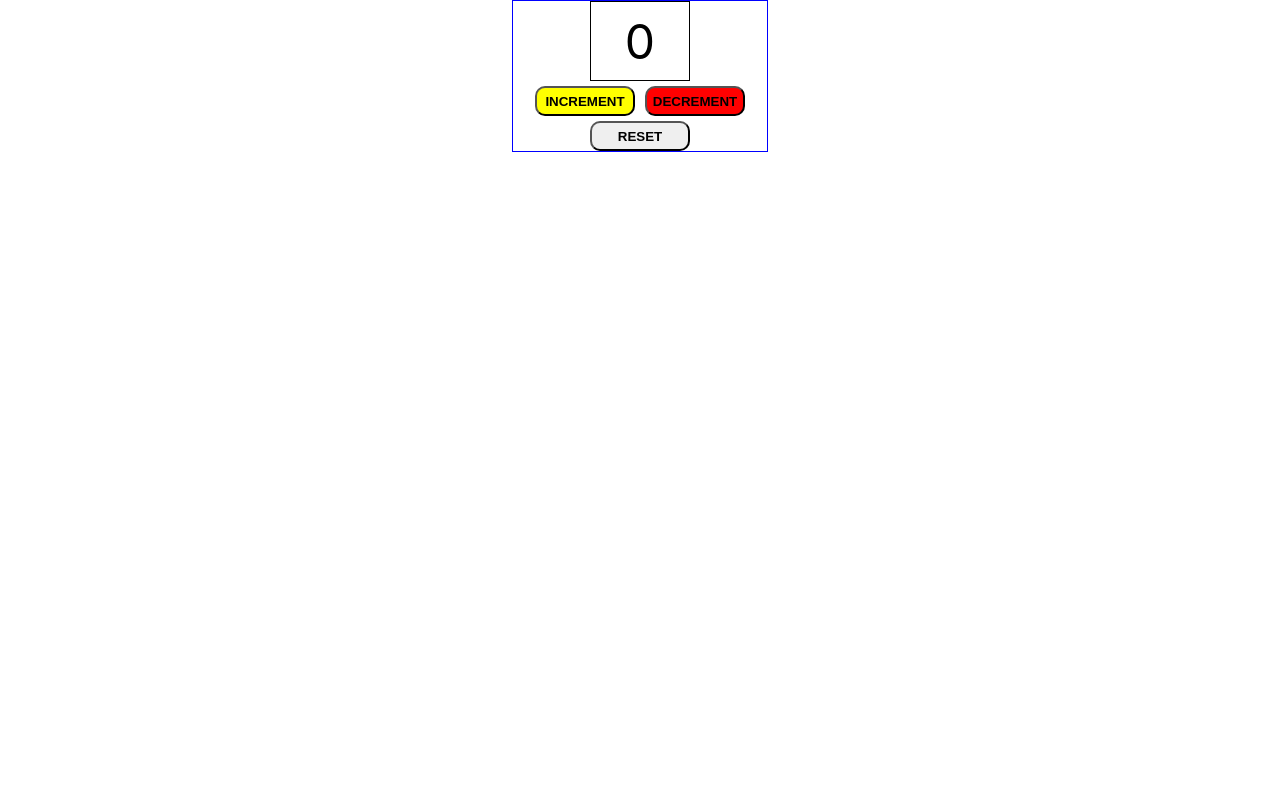
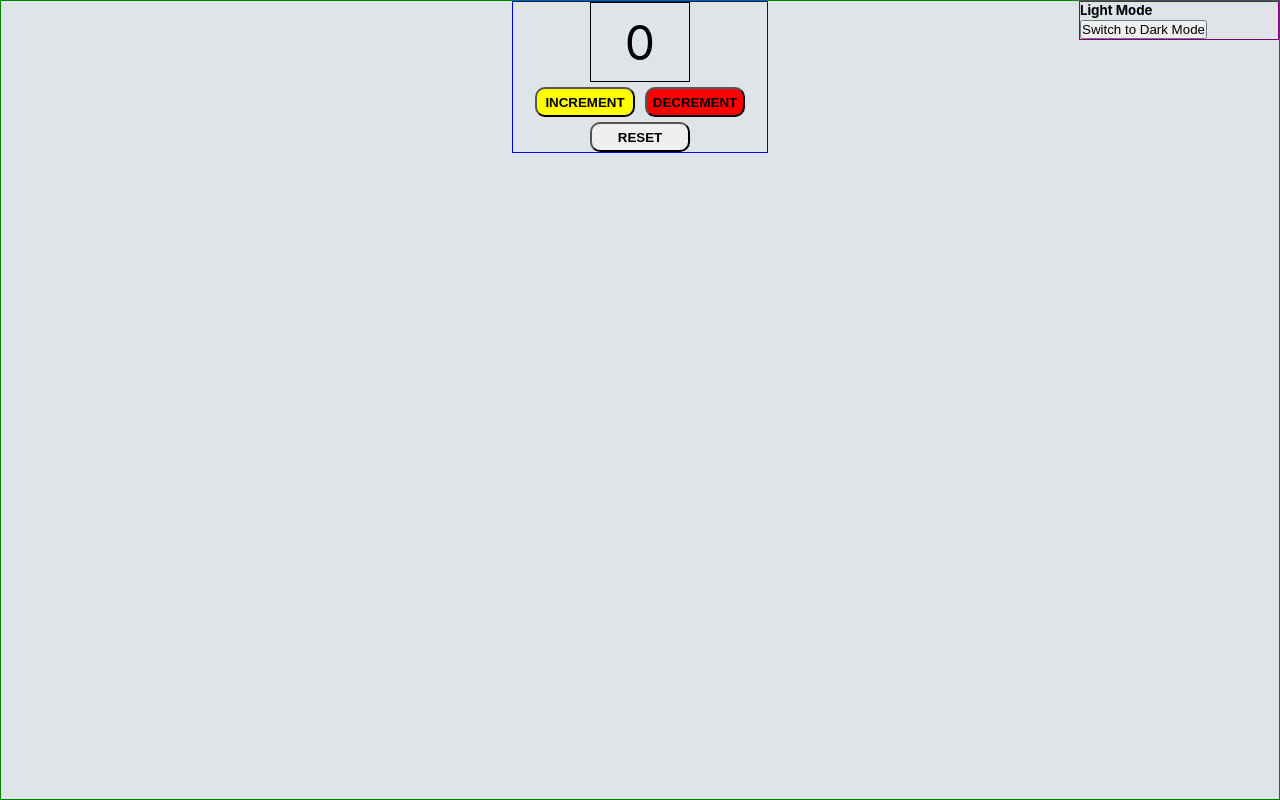
Before and after one commit to samadakram/Bootcamp2020-Class-4, a React (Create React App) app: page / in a window 1280 px wide. Built offline with nearby package versions, Linux system fonts and the light colour scheme.

Commit message:
updated App.js
added background color functionality named Light mode and Dark Mode

```diff
--- a/src/App.css
+++ b/src/App.css
@@ -3,9 +3,11 @@
   padding: 0;
   box-sizing: border-box;
 }
-body{
-  /* display: flex;
-  justify-content: center; */
+.container{
+  width: 100vw;
+  height: 100vh;
+  border: 1px solid green;
+  position: relative;
 }
 .main{
   width: 20%;
@@ -37,3 +39,18 @@ body{
 .decrement{
   background-color: #ff0000;
 }
+/* mode section */
+
+.mode{
+  width: 200px;
+  position: absolute;
+  top: 0px;
+  right: 0px;
+  border: 1px solid purple;
+}
+.light-mode{
+  background-color: #DEE4E7;
+}
+.dark-mode{
+  background-color: #37474F;
+}
--- a/src/App.js
+++ b/src/App.js
@@ -4,14 +4,24 @@ import './App.css';
 
 function App(){
 
-  let [count, setCount] = useState(0)
+  let [count, setCount] = useState(0);
+
+  let [isDarkMode, setDarkMode] = useState(false);
 
   return(
-    <div className="main">
-      <Counter process={count} />
-      <button className="increment" onClick={()=> setCount(++count)}>Increment</button>
-      <button className="decrement" onClick={()=> setCount(--count)}>Decrement</button>
-      <button className="reset" onClick={()=> setCount(0)}>Reset</button>
+    <div className={`container ${isDarkMode ? 'dark-mode' : 'light-mode'}`}>
+      <div className="mode">
+        <h5> {isDarkMode ? 'Dark Mode' : 'Light Mode'} </h5>
+        <button onClick={()=> setDarkMode(!isDarkMode)}>
+          Switch to {isDarkMode ? 'Light Mode' : 'Dark Mode'}
+        </button>
+      </div>
+      <div className="main">
+        <Counter process={count} />
+        <button className="increment" onClick={()=> setCount(++count)}>Increment</button>
+        <button className="decrement" onClick={()=> setCount(--count)}>Decrement</button>
+        <button className="reset" onClick={()=> setCount(0)}>Reset</button>
+      </div>
     </div>
   );
 }
```
